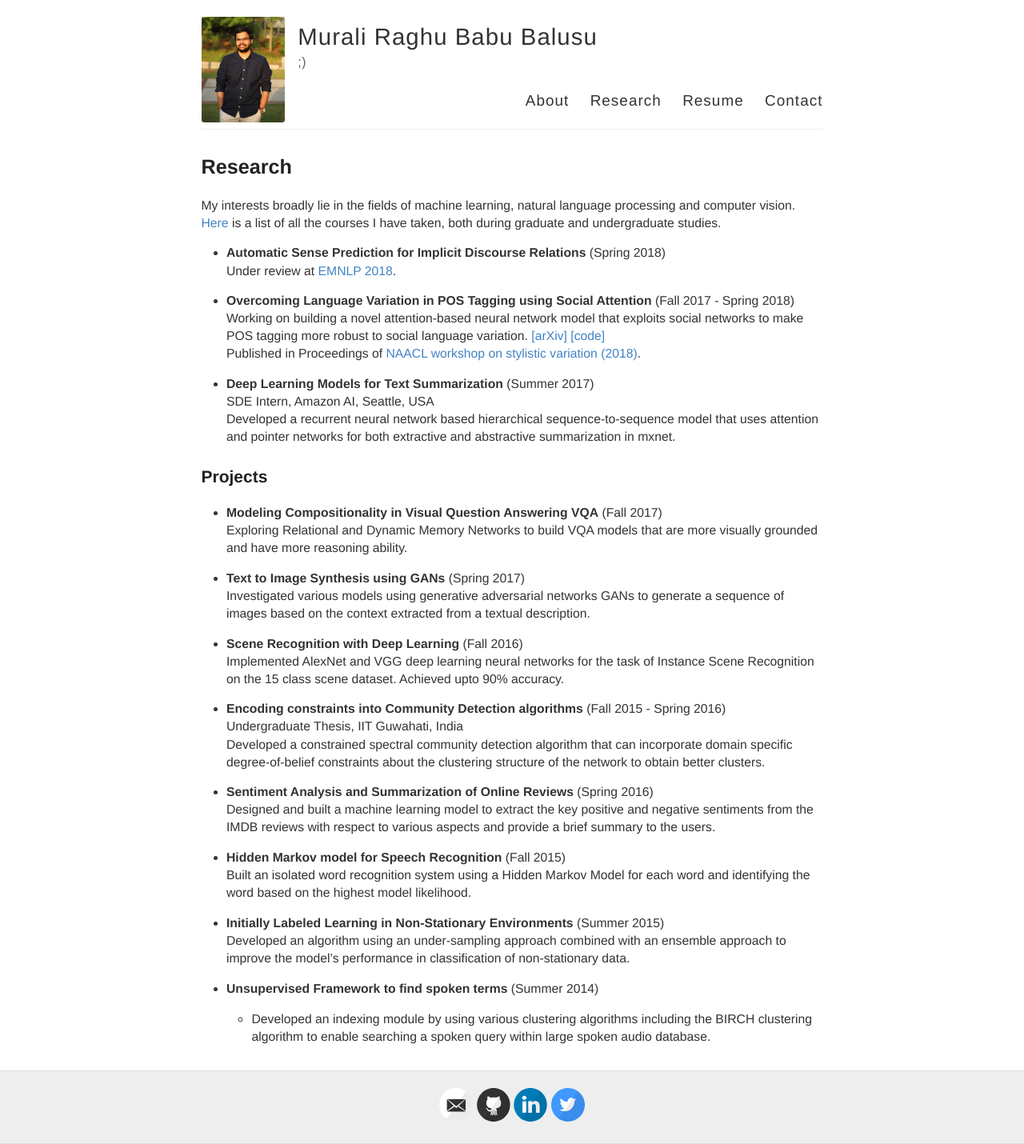
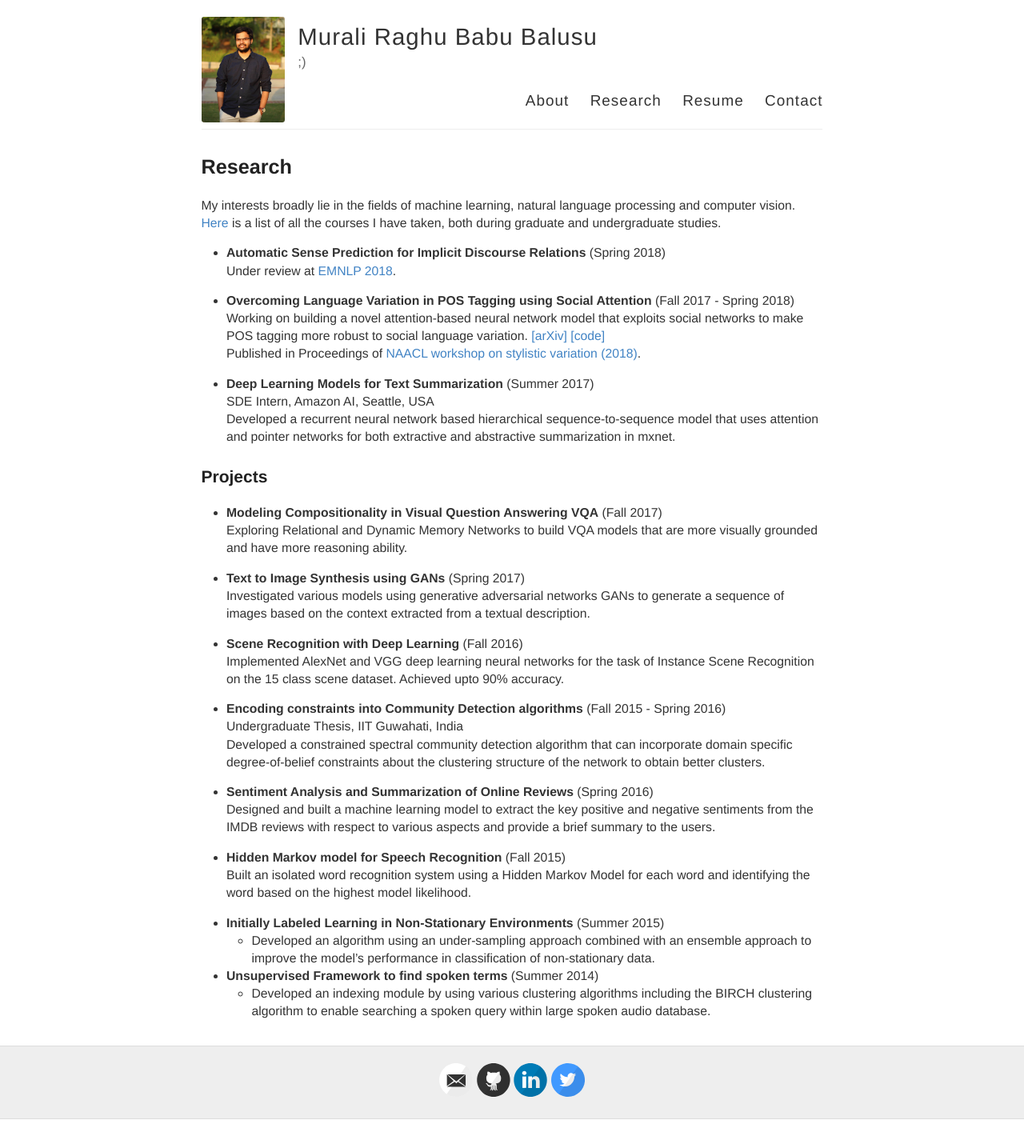
Before and after one commit to bmurali1994/bmurali1994.github.io, a Jekyll site: the page built from research/index.md, in a window 1280 px wide. Shown: the whole page at 80% size. Built offline with Jekyll 4.4.1, drawn with Linux system fonts in a browser that asks for light colours; after the commit the page ends 1399 px from its top, so only the background shows below that.

Commit message:
checking update

```diff
--- a/research/index.md
+++ b/research/index.md
@@ -70,7 +70,7 @@ word based on the highest model likelihood.
 
 
 - **Initially Labeled Learning in Non-Stationary Environments** (Summer 2015)
- Developed an algorithm using an under-sampling approach combined with an ensemble approach to improve
+	+ Developed an algorithm using an under-sampling approach combined with an ensemble approach to improve
 the model’s performance in classification of non-stationary data.
 
 
```
